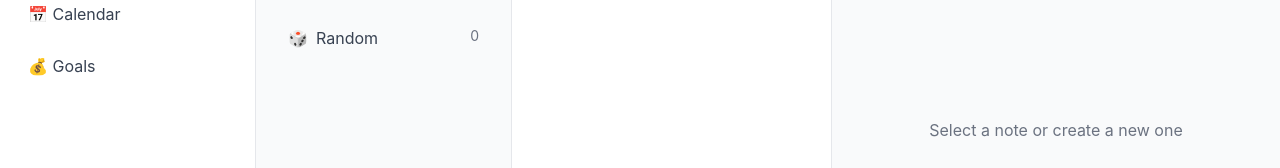
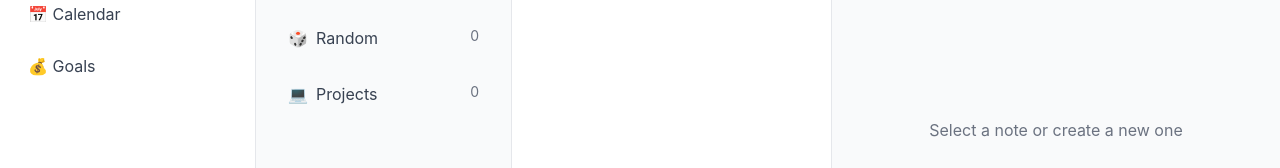
Before and after one commit to iwnass/Orbit, a React (Create React App) app: page / in a window 1280 px wide. Both pictures are taken after a click on the button "📋 Notes". Shown: the part 270-438 px from the top of the page. Built offline with nearby package versions, Linux system fonts and the light colour scheme; the HTML template or start-up script is replaced by a standard one.

Commit message:
Notes page update
Auto Updater Test

```diff
--- a/package.json
+++ b/package.json
@@ -1,6 +1,6 @@
 {
   "name": "orbit-app",
-  "version": "1.0.3",
+  "version": "1.0.4",
   "description": "Local-first journal and productivity desktop app",
   "author": "iwnass",
   "main": "build/electron.js",
--- a/src/pages/NotesPage.js
+++ b/src/pages/NotesPage.js
@@ -6,7 +6,8 @@ const CATEGORIES = {
   school: { name: 'School', icon: '📚'},
   work: { name: 'Work', icon: '💼' },
   ideas: { name: 'Ideas', icon: '💡' },
-  random: { name: 'Random', icon: '🎲' }
+  random: { name: 'Random', icon: '🎲' },
+  projects: { name: 'Projects', icon: '💻'}
 };
 
 function NotesPage() {
```
